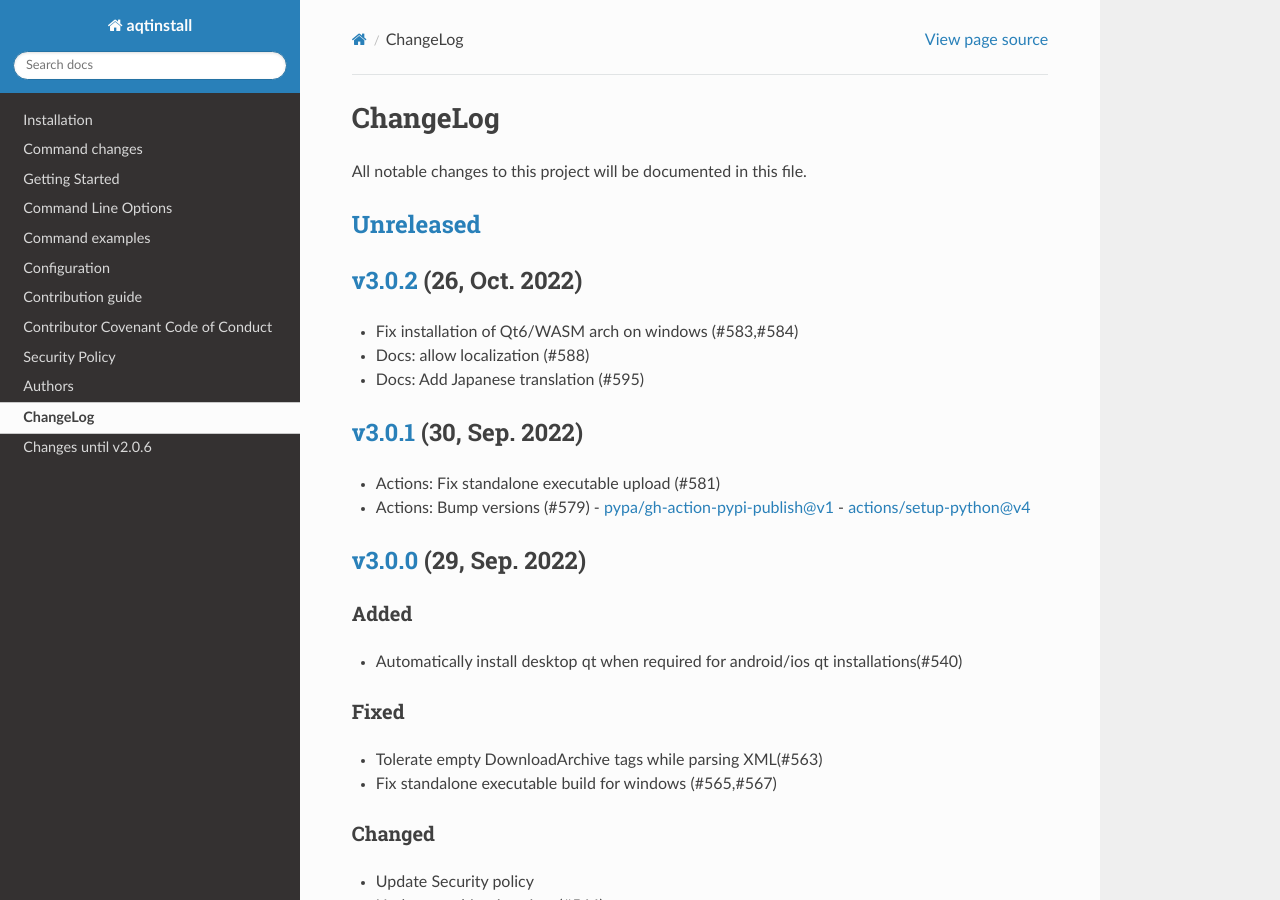
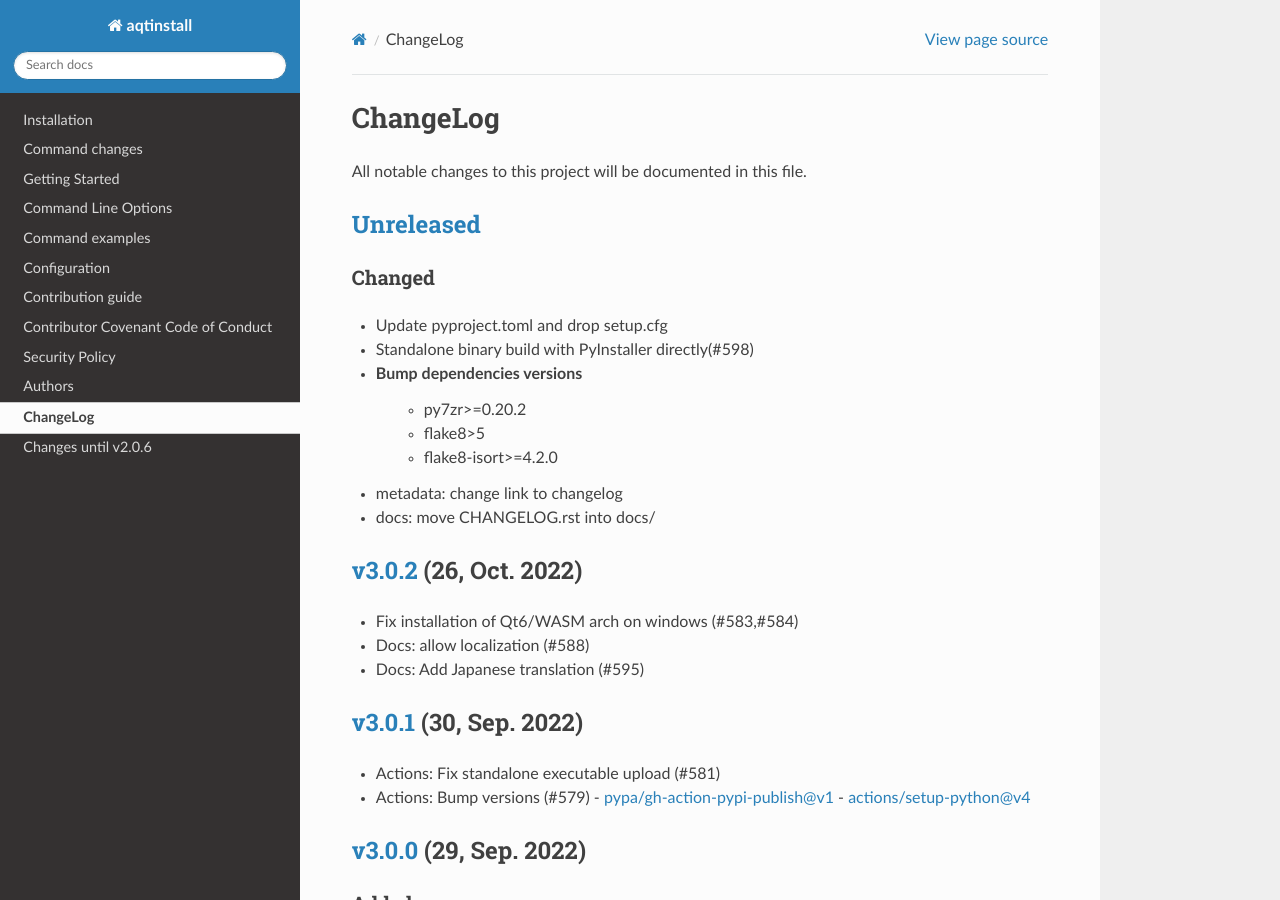
Before and after one commit to miurahr/aqtinstall, a Sphinx documentation site: the page built from docs/CHANGELOG.rst, in a window 1280 px wide and 900 px high. Built offline with Sphinx 7.4.7 and the Read the Docs theme 2.0.0, drawn with Linux system fonts in a browser that asks for light colours; the version number could not be read and is left out.

Commit message:
Update changelog
Signed-off-by: Hiroshi Miura <miurahr@linux.com>

```diff
--- a/docs/CHANGELOG.rst
+++ b/docs/CHANGELOG.rst
@@ -13,6 +13,16 @@
 `Unreleased`_
 =============
 
+Changed
+-------
+* Update pyproject.toml and drop setup.cfg
+* Standalone binary build with PyInstaller directly(#598)
+* Bump dependencies versions
+   - py7zr>=0.20.2
+   - flake8>5
+   - flake8-isort>=4.2.0
+* metadata: change link to changelog
+* docs: move CHANGELOG.rst into docs/
 
 `v3.0.2`_ (26, Oct. 2022)
 =========================
```
